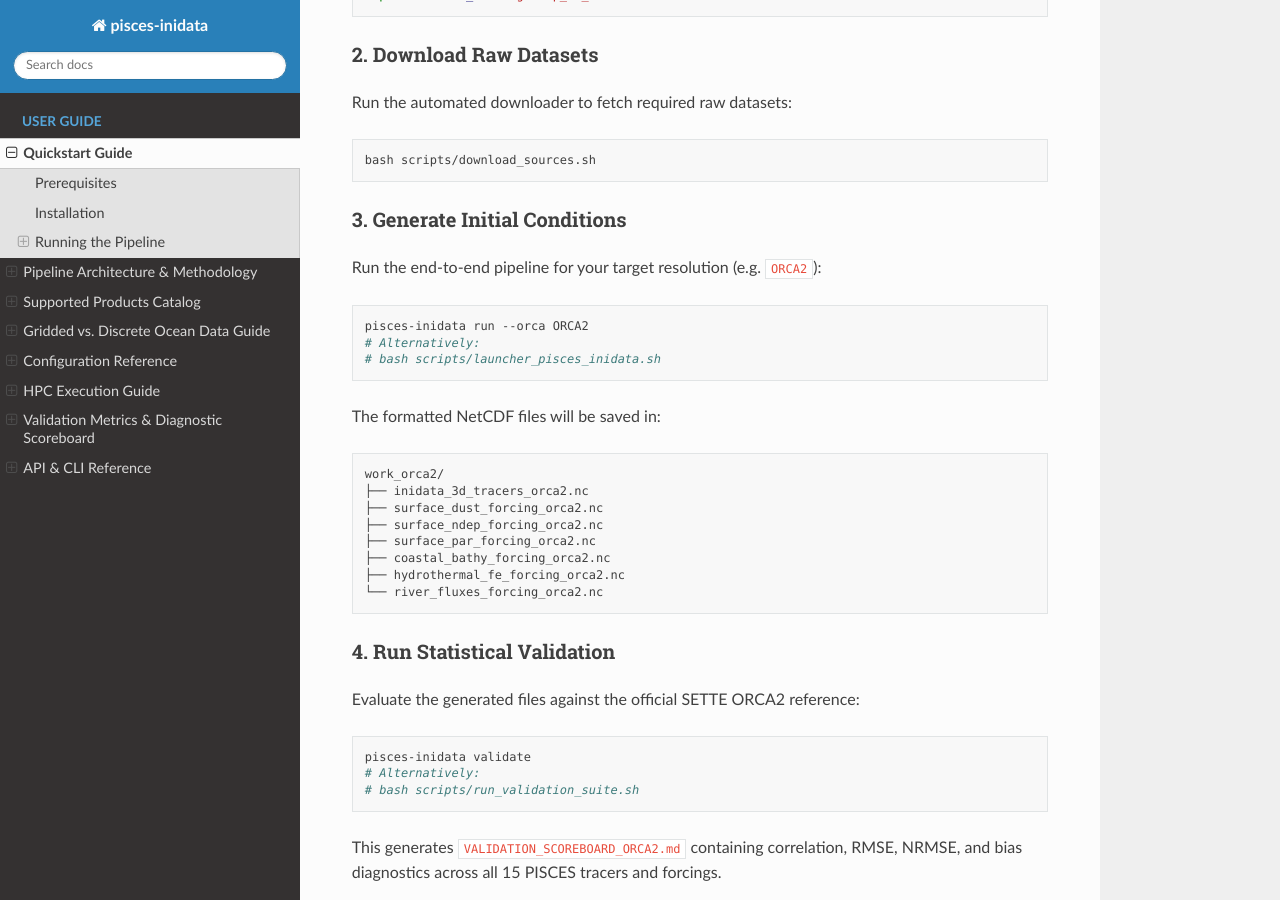
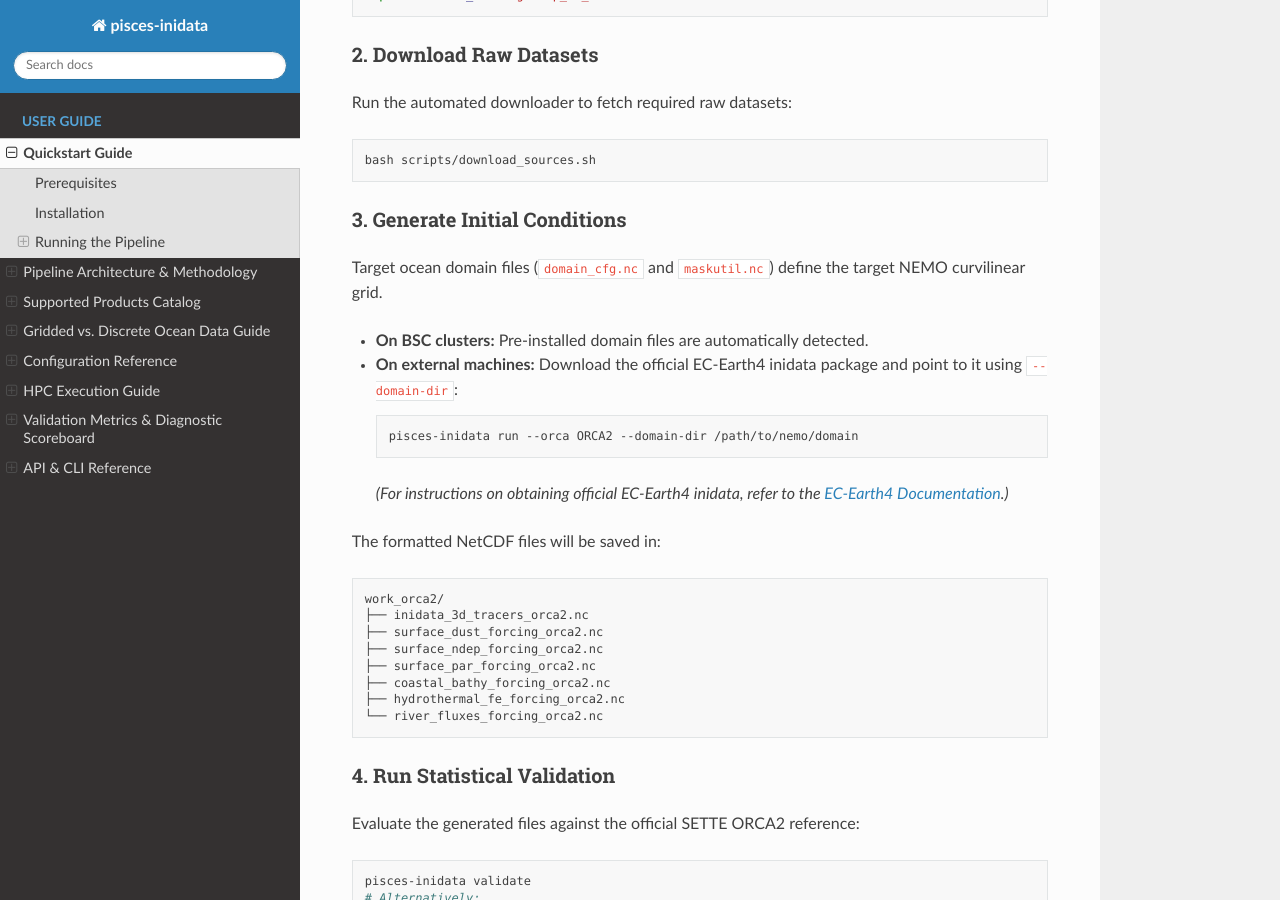
Before and after one commit to vlap/pisces-inidata, a Sphinx documentation site: the page built from docs/quickstart.md, in a window 1280 px wide and 900 px high, scrolled down 1209 px. Built offline with Sphinx 7.4.7 and the Read the Docs theme 3.1.0, drawn with Linux system fonts in a browser that asks for light colours.

Commit message:
feat: add --domain-dir option, intelligent path resolution, and reference https://ec-earth-4-docs.readthedocs.io

````diff
--- a/docs/quickstart.md
+++ b/docs/quickstart.md
@@ -51,12 +51,13 @@ bash scripts/download_sources.sh
 ```
 
 ### 3. Generate Initial Conditions
-Run the end-to-end pipeline for your target resolution (e.g. `ORCA2`):
-```bash
-pisces-inidata run --orca ORCA2
-# Alternatively:
-# bash scripts/launcher_pisces_inidata.sh
-```
+Target ocean domain files (`domain_cfg.nc` and `maskutil.nc`) define the target NEMO curvilinear grid.
+- **On BSC clusters:** Pre-installed domain files are automatically detected.
+- **On external machines:** Download the official EC-Earth4 inidata package and point to it using `--domain-dir`:
+  ```bash
+  pisces-inidata run --orca ORCA2 --domain-dir /path/to/nemo/domain
+  ```
+  *(For instructions on obtaining official EC-Earth4 inidata, refer to the [EC-Earth4 Documentation](https://ec-earth-4-docs.readthedocs.io/).)*
 
 The formatted NetCDF files will be saved in:
 ```
````
Also changed, not shown: docs/configuration.md (+10 -0 lines), 5 other files.
